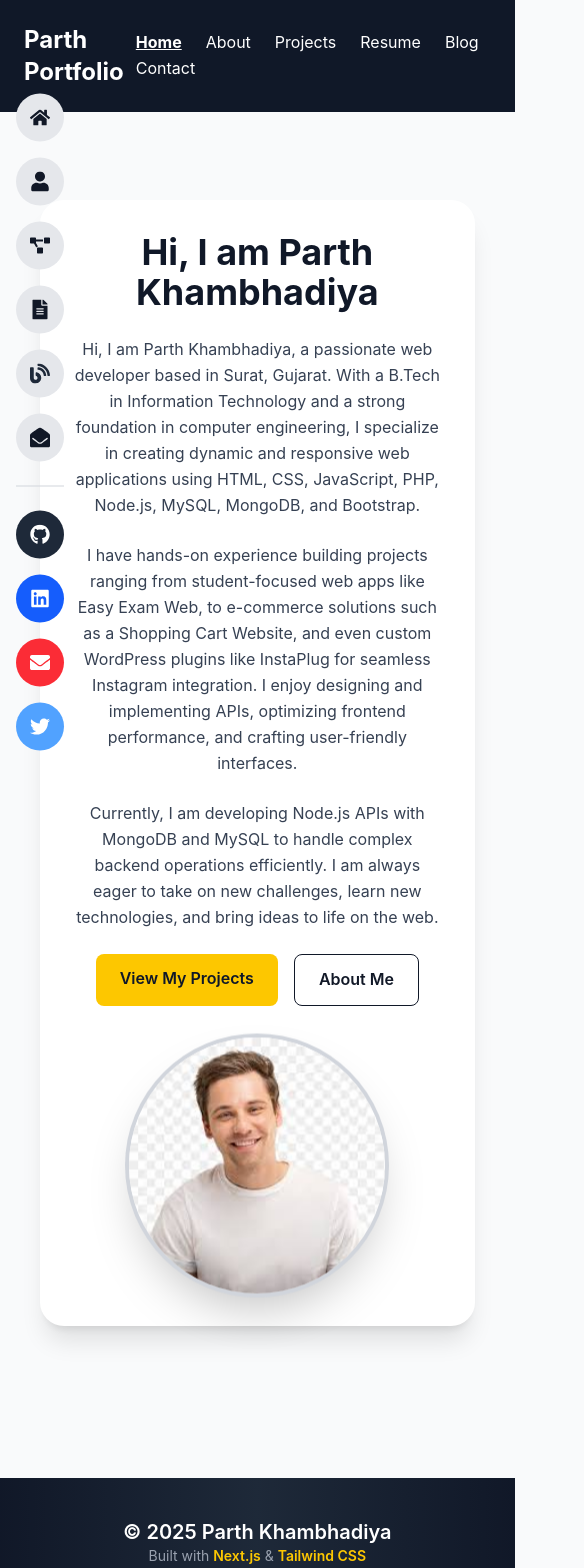
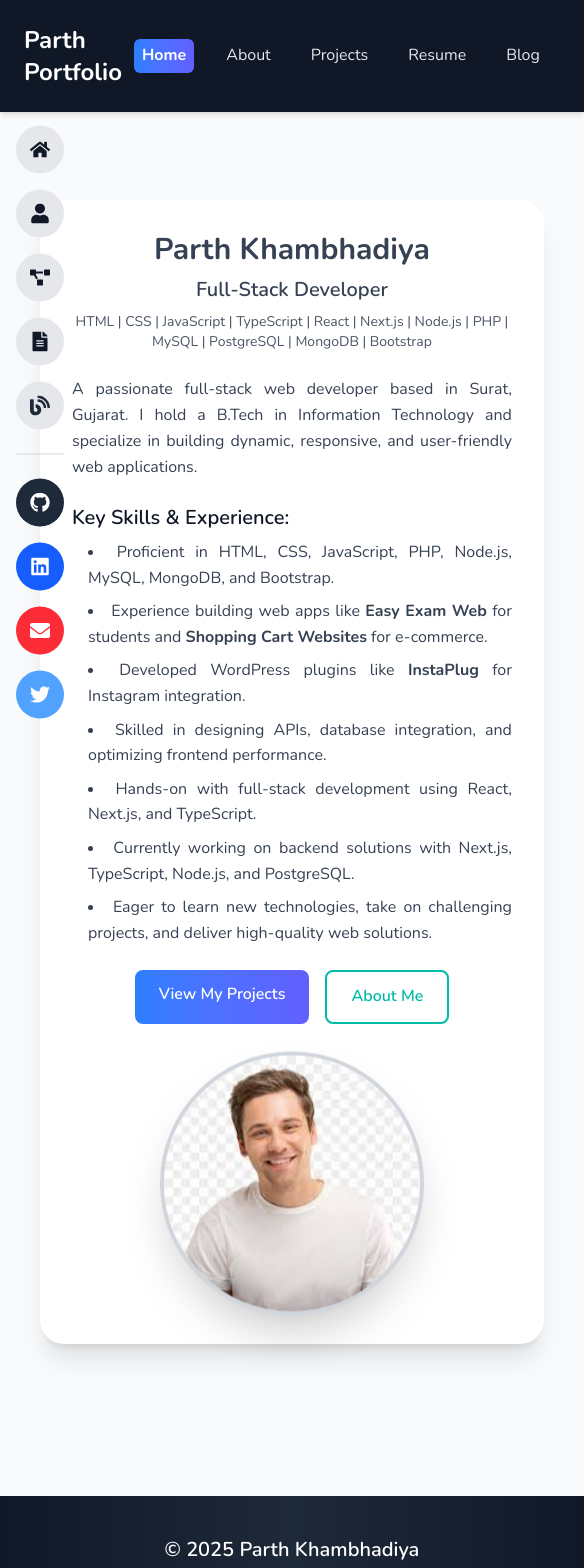
Before and after one commit to CodeBy-ParthKhambhadiya/parth-portfolio, a Next.js app: page / in a window 390 px wide. Shown: the top 1568 px of the page, 584 px wide, since content can reach past the window. Built offline with nearby package versions, Linux system fonts and the light colour scheme.

Commit message:
improved code

```diff
--- a/package.json
+++ b/package.json
@@ -10,6 +10,7 @@
   },
   "dependencies": {
     "@emailjs/browser": "^4.4.1",
+    "@next/font": "^14.2.15",
     "framer-motion": "^12.23.22",
     "html2canvas": "^1.4.1",
     "jspdf": "^3.0.3",
--- a/src/app/about/page.tsx
+++ b/src/app/about/page.tsx
@@ -27,7 +27,7 @@ export default function AboutTimeline() {
   const renderMilestone = (m: Milestone) => (
     <div key={m.year} className="mb-12 relative">
       <div className="bg-white p-6 rounded-xl shadow-lg relative">
-        <span className="absolute top-1/2 -left-4 transform -translate-y-1/2 w-8 h-8 bg-blue-500 rounded-full border-4 border-white"></span>
+        <span className="absolute top-1/2 -left-4 transform -translate-y-1/2 w-8 h-8 bg-gradient-to-r from-blue-500 to-indigo-500 rounded-full border-4 border-white"></span>
         <h2 className="text-xl font-semibold text-gray-900">{m.year}</h2>
         <h3 className="text-lg font-medium text-gray-700">{m.title}</h3>
         <p className="text-gray-600 mt-2">{m.description}</p>
--- a/src/app/globals.css
+++ b/src/app/globals.css
@@ -1,7 +1,10 @@
+@import url('https://fonts.googleapis.com/css2?family=Nunito:wght@400;600;700&display=swap');
+
 @import "tailwindcss";
+
 /* Global Body Styles */
 body {
-  font-family: 'Inter', sans-serif;
+  font-family: 'Nunito', sans-serif;
   background-color: #f9fafb;
   color: #111827;
   line-height: 1.6;
@@ -9,16 +12,26 @@ body {
 
 /* Animations */
 @keyframes fadeIn {
-  0% { opacity: 0; transform: translateY(10px); }
-  100% { opacity: 1; transform: translateY(0); }
+  0% {
+    opacity: 0;
+    transform: translateY(10px);
+  }
+  100% {
+    opacity: 1;
+    transform: translateY(0);
+  }
 }
 .animate-fadeIn {
   animation: fadeIn 1s ease-in-out forwards;
 }
 
 @keyframes bounceSlow {
-  0%, 100% { transform: translateY(0); }
-  50% { transform: translateY(-10px); }
+  0%, 100% {
+    transform: translateY(0);
+  }
+  50% {
+    transform: translateY(-10px);
+  }
 }
 .animate-bounce {
   animation: bounceSlow 2s infinite;
@@ -35,5 +48,5 @@ body {
 }
 .card:hover {
   transform: translateY(-5px);
-  box-shadow: 0 12px 40px rgba(0,0,0,0.3);
+  box-shadow: 0 12px 40px rgba(0, 0, 0, 0.3);
 }
--- a/src/app/page.tsx
+++ b/src/app/page.tsx
@@ -11,34 +11,57 @@ export default function HomePage() {
 
         {/* Text Content */}
         <div className="md:w-1/2 space-y-6 text-center md:text-left">
-          <h1 className="text-4xl md:text-6xl font-bold text-gray-900">
-            Hi, I am Parth Khambhadiya
-          </h1>
-          <p className="text-gray-700 leading-relaxed">
-            Hi, I am Parth Khambhadiya, a passionate web developer based in Surat, Gujarat. With a B.Tech in Information Technology and a strong foundation in computer engineering, I specialize in creating dynamic and responsive web applications using HTML, CSS, JavaScript, PHP, Node.js, MySQL, MongoDB, and Bootstrap.
-          </p>
-          <p className="text-gray-700 leading-relaxed">
-            I have hands-on experience building projects ranging from student-focused web apps like Easy Exam Web, to e-commerce solutions such as a Shopping Cart Website, and even custom WordPress plugins like InstaPlug for seamless Instagram integration. I enjoy designing and implementing APIs, optimizing frontend performance, and crafting user-friendly interfaces.
-          </p>
-          <p className="text-gray-700 leading-relaxed">
-            Currently, I am developing Node.js APIs with MongoDB and MySQL to handle complex backend operations efficiently. I am always eager to take on new challenges, learn new technologies, and bring ideas to life on the web.
+          <div className="text-center md:text-left space-y-2">
+            {/* Name */}
+            <h3 className="text-3xl md:text-4xl font-bold text-gray-700">
+              Parth Khambhadiya
+            </h3>
+
+            {/* Role */}
+            <h2 className="text-xl md:text-2xl font-semibold text-gray-700">
+              Full-Stack Developer
+            </h2>
+
+            {/* Technologies / Languages */}
+            <p className="text-gray-600 text-sm md:text-base">
+              HTML | CSS | JavaScript | TypeScript | React | Next.js | Node.js | PHP | MySQL | PostgreSQL | MongoDB | Bootstrap
+            </p>
+          </div>
+          {/* Description */}
+          <p className="text-gray-700 leading-relaxed font-medium text-justify">
+            A passionate full-stack web developer based in Surat, Gujarat. I hold a B.Tech in Information Technology and specialize in building dynamic, responsive, and user-friendly web applications.
           </p>
 
+          {/* Point-wise Skills / Experience */}
+          <div className="mt-4">
+            <h2 className="text-xl font-semibold text-gray-900 mb-2 text-justify">Key Skills & Experience:</h2>
+            <ul className="list-disc list-inside text-gray-700 space-y-2 pl-4 text-justify">
+              <li>Proficient in HTML, CSS, JavaScript, PHP, Node.js, MySQL, MongoDB, and Bootstrap.</li>
+              <li>Experience building web apps like <strong>Easy Exam Web</strong> for students and <strong>Shopping Cart Websites</strong> for e-commerce.</li>
+              <li>Developed WordPress plugins like <strong>InstaPlug</strong> for Instagram integration.</li>
+              <li>Skilled in designing APIs, database integration, and optimizing frontend performance.</li>
+              <li>Hands-on with full-stack development using React, Next.js, and TypeScript.</li>
+              <li>Currently working on backend solutions with Next.js, TypeScript, Node.js, and PostgreSQL.</li>
+              <li>Eager to learn new technologies, take on challenging projects, and deliver high-quality web solutions.</li>
+            </ul>
+          </div>
+
           {/* Buttons */}
-          <div className="flex flex-wrap justify-center md:justify-start gap-4 mt-4">
+          <div className="flex flex-wrap justify-center md:justify-start gap-4 mt-6">
             <Link
               href="/projects"
-              className="px-6 py-3 bg-yellow-400 text-gray-900 font-semibold rounded-lg hover:bg-yellow-500 transition"
+              className="px-6 py-3 bg-gradient-to-r from-blue-500 to-indigo-500 text-white font-semibold rounded-lg hover:from-blue-600 hover:to-indigo-600 transition"
             >
               View My Projects
             </Link>
             <Link
               href="/about"
-              className="px-6 py-3 border border-gray-900 font-semibold rounded-lg hover:bg-gray-900 hover:text-white transition"
+              className="px-6 py-3 border-2 border-teal-500 text-teal-500 font-semibold rounded-lg hover:bg-teal-500 hover:text-white transition"
             >
               About Me
             </Link>
           </div>
+
         </div>
 
         {/* Image Content */}
@@ -46,7 +69,7 @@ export default function HomePage() {
           <div className="w-64 h-64 md:w-96 md:h-96 relative rounded-full overflow-hidden shadow-2xl ring-4 ring-gray-300 animate-bounce">
             <Image
               src={heroImage}
-              alt="Parth Hero Image"
+              alt="Parth Khambhadiya"
               fill
               className="object-cover"
             />
--- a/src/app/projects/page.tsx
+++ b/src/app/projects/page.tsx
@@ -277,7 +277,7 @@ export default function ProjectsPage() {
   return (
     <main className="flex flex-col items-center px-10 py-20 bg-gradient-to-b from-gray-50 to-gray-100">
       <section className="w-full max-w-7xl text-center mb-16">
-        <h1 className="text-5xl md:text-6xl font-extrabold mb-5 text-gray-900">My Projects</h1>
+                      <h1 className=" mb-1 text-4xl font-bold text-center">My Projects</h1>
         <p className="text-gray-700 text-lg md:text-xl">
           Click <span className="font-semibold">+</span> to explore each project.
         </p>
--- a/src/components/Footer.tsx
+++ b/src/components/Footer.tsx
@@ -8,8 +8,9 @@ export default function Footer() {
         <div className="text-center md:text-left">
           <h2 className="text-xl font-semibold text-white">© {new Date().getFullYear()} Parth Khambhadiya</h2>
           <p className="text-sm text-gray-400">
-            Built with <span className="text-yellow-400 font-semibold">Next.js</span> &{' '}
-            <span className="text-yellow-400 font-semibold">Tailwind CSS</span>
+            Built with{' '}
+            <span className="font-semibold text-blue-400">Next.js</span> &{' '}
+            <span className="font-semibold text-indigo-400">Tailwind CSS</span>
           </p>
         </div>
 
@@ -19,7 +20,7 @@ export default function Footer() {
             href="https://github.com/CodeBy-ParthKhambhadiya"
             target="_blank"
             rel="noopener noreferrer"
-            className="hover:text-yellow-400 transition"
+            className="hover:text-blue-400 transition-colors duration-300"
           >
             <FaGithub />
           </a>
@@ -27,13 +28,13 @@ export default function Footer() {
             href="https://www.linkedin.com/in/parth-khambhadiya-214563224"
             target="_blank"
             rel="noopener noreferrer"
-            className="hover:text-yellow-400 transition"
+            className="hover:text-blue-400 transition-colors duration-300"
           >
             <FaLinkedin />
           </a>
           <a
             href="mailto:parthkhambhadiya2310@gmail.com"
-            className="hover:text-yellow-400 transition"
+            className="hover:text-blue-400 transition-colors duration-300"
           >
             <FaEnvelope />
           </a>
@@ -42,7 +43,9 @@ export default function Footer() {
 
       {/* Divider Line */}
       <div className="border-t border-gray-700 mt-8 pt-6 text-center text-sm text-gray-500">
-        <p>Designed & Developed by <span className="text-yellow-400 font-semibold">Parth</span> 🚀</p>
+        <p>
+          Designed & Developed by <span className="font-semibold text-blue-400">Parth</span> 🚀
+        </p>
       </div>
     </footer>
   );
--- a/src/components/Header.tsx
+++ b/src/components/Header.tsx
@@ -3,23 +3,29 @@
 
 import Link from 'next/link';
 import { usePathname } from 'next/navigation';
+import ThemeToggle from "@/components/ThemeToggle";
 
 export default function Header() {
   const pathname = usePathname();
 
   const linkClasses = (path: string) =>
-    `mx-3 hover:text-yellow-400 ${pathname === path ? 'font-bold underline' : ''}`;
+    `mx-3 px-2 py-1 rounded-md transition-all duration-300 ${pathname === path
+      ? 'font-bold  from-blue-500 to-indigo-500 bg-gradient-to-r text-white'
+      : 'text-gray-200 dark:text-gray-300 hover:text-yellow-400 dark:hover:text-yellow-300 hover:bg-gradient-to-r hover:from-blue-500 hover:to-indigo-500 hover:text-white'
+    }`;
 
   return (
-    <header className="p-6 bg-gray-900 text-white flex justify-between items-center">
-      <h1 className="text-2xl font-bold">Parth Portfolio</h1>
-      <nav>
+    <header className="p-6 bg-gray-900 dark:bg-gray-800 text-white flex justify-between items-center shadow-md">
+
+      <h1 className="text-2xl font-bold">
+        <Link href="/">Parth Portfolio</Link>
+      </h1>
+      <nav className="flex items-center">
         <Link href="/" className={linkClasses('/')}>Home</Link>
         <Link href="/about" className={linkClasses('/about')}>About</Link>
         <Link href="/projects" className={linkClasses('/projects')}>Projects</Link>
         <Link href="/resume" className={linkClasses('/resume')}>Resume</Link>
-        <Link href="/blog" className={linkClasses('/blog')}>Blog</Link> {/* Added Blog link */}
-        <Link href="/contact" className={linkClasses('/contact')}>Contact</Link>
+        <Link href="/blog" className={linkClasses('/blog')}>Blog</Link>
       </nav>
     </header>
   );
--- a/src/components/Sidebar.tsx
+++ b/src/components/Sidebar.tsx
@@ -71,12 +71,12 @@ export default function Sidebar() {
                 </span>
             </Link>
 
-            <Link href="/contact" className="group relative flex items-center justify-center w-12 h-12 rounded-full bg-gray-200 hover:bg-gray-300 transition">
+            {/* <Link href="/contact" className="group relative flex items-center justify-center w-12 h-12 rounded-full bg-gray-200 hover:bg-gray-300 transition">
                 <FaEnvelopeOpen size={20} />
                 <span className="absolute left-full ml-2 px-3 py-1 rounded bg-gray-800 text-white opacity-0 group-hover:opacity-100 group-hover:left-14 whitespace-nowrap transition-all duration-300">
                     Contact
                 </span>
-            </Link>
+            </Link> */}
 
             <hr className="border-gray-300 my-2" />
 
--- /dev/null
+++ b/src/components/ThemeToggle.tsx
@@ -0,0 +1,35 @@
+'use client';
+import { useState, useEffect } from "react";
+
+export default function ThemeToggle() {
+  const [darkMode, setDarkMode] = useState(false);
+
+  // Initialize theme from localStorage or system preference
+  useEffect(() => {
+    const savedTheme = localStorage.getItem('theme');
+    if (savedTheme === 'dark' || (!savedTheme && window.matchMedia('(prefers-color-scheme: dark)').matches)) {
+      setDarkMode(true);
+      document.documentElement.classList.add('dark');
+    }
+  }, []);
+
+  // Update theme whenever darkMode changes
+  useEffect(() => {
+    if (darkMode) {
+      document.documentElement.classList.add('dark');
+      localStorage.setItem('theme', 'dark');
+    } else {
+      document.documentElement.classList.remove('dark');
+      localStorage.setItem('theme', 'light');
+    }
+  }, [darkMode]);
+
+  return (
+    <button
+      onClick={() => setDarkMode(!darkMode)}
+      className="px-4 py-2 rounded-md bg-gray-200 dark:bg-gray-700 text-gray-900 dark:text-gray-100 font-medium transition-colors duration-300"
+    >
+      {darkMode ? 'Light Mode' : 'Dark Mode'}
+    </button>
+  );
+}
```
Also changed, not shown: src/app/blog/page.tsx (+5 -3 lines), src/app/contact/page.tsx (deleted, +0 -95 lines), 1 other file (tests, documents, lock files or other folders).
